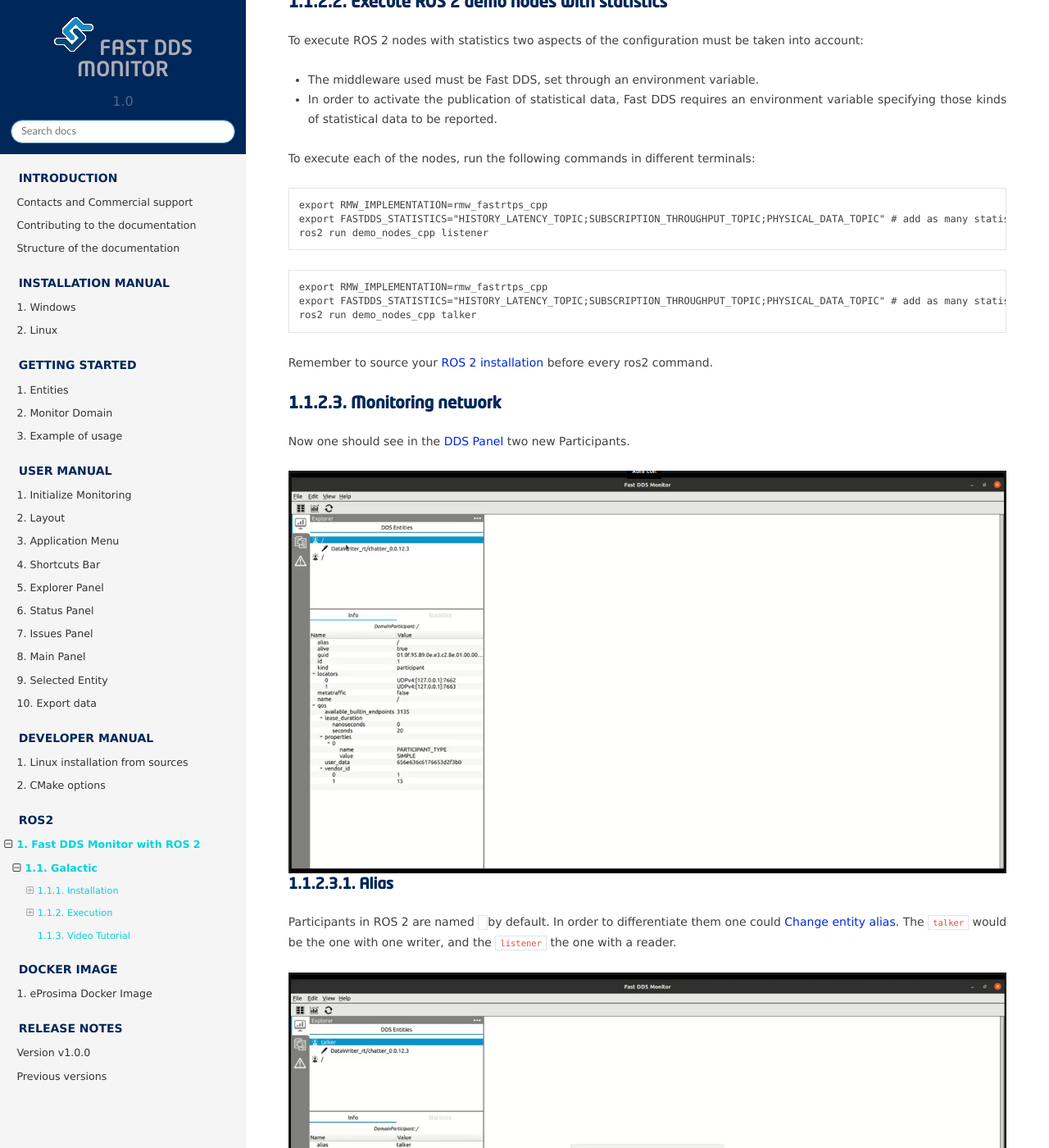
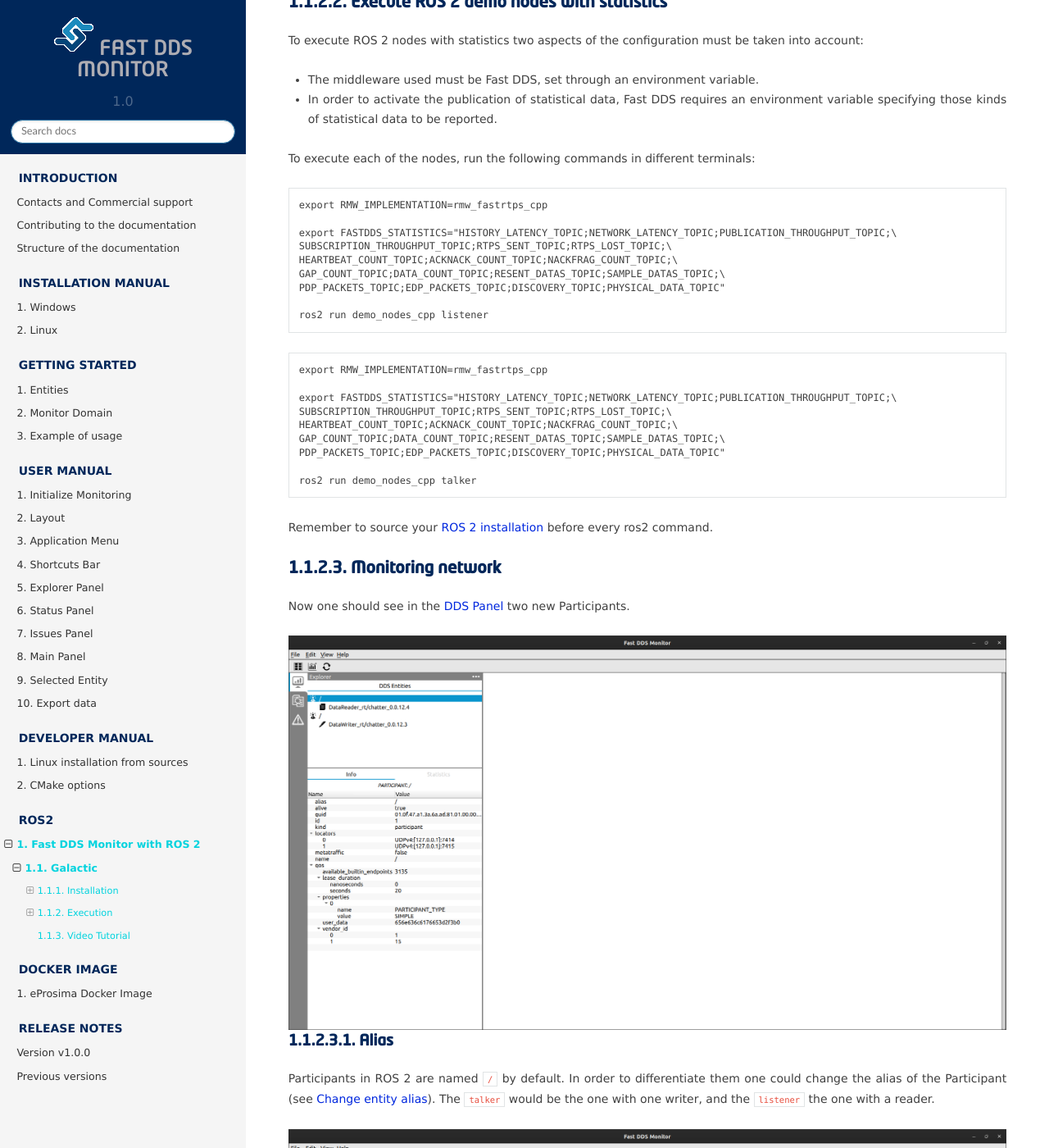
Before and after one commit to nguyenthang7215/DDS_Monitor, a Sphinx documentation site: the page built from docs/rst/ros/galactic/galactic.rst, in a window 1280 px wide and 1400 px high, scrolled down 1352 px. Shown: the whole window at 82% size. Built offline with Sphinx 7.4.7 and the Read the Docs theme 2.0.0, drawn with Linux system fonts in a browser that asks for light colours; some of the changed text lies outside the part shown.

```diff
--- a/docs/rst/ros/galactic/galactic.rst
+++ b/docs/rst/ros/galactic/galactic.rst
@@ -4,7 +4,7 @@
 Galactic
 ########
 
-This section shows how to install and deploy some ROS 2 galactic nodes in order to monitor them with Fast DDS Monitor.
+This section shows how to install and deploy some ROS 2 Galactic nodes in order to monitor them with Fast DDS Monitor.
 
 Installation
 ============
@@ -59,13 +59,25 @@ To execute each of the nodes, run the following commands in different terminals:
 .. code-block:: bash
 
     export RMW_IMPLEMENTATION=rmw_fastrtps_cpp
-    export FASTDDS_STATISTICS="HISTORY_LATENCY_TOPIC;SUBSCRIPTION_THROUGHPUT_TOPIC;PHYSICAL_DATA_TOPIC" # add as many statistics topics as wanted
+
+    export FASTDDS_STATISTICS="HISTORY_LATENCY_TOPIC;NETWORK_LATENCY_TOPIC;PUBLICATION_THROUGHPUT_TOPIC;\
+    SUBSCRIPTION_THROUGHPUT_TOPIC;RTPS_SENT_TOPIC;RTPS_LOST_TOPIC;\
+    HEARTBEAT_COUNT_TOPIC;ACKNACK_COUNT_TOPIC;NACKFRAG_COUNT_TOPIC;\
+    GAP_COUNT_TOPIC;DATA_COUNT_TOPIC;RESENT_DATAS_TOPIC;SAMPLE_DATAS_TOPIC;\
+    PDP_PACKETS_TOPIC;EDP_PACKETS_TOPIC;DISCOVERY_TOPIC;PHYSICAL_DATA_TOPIC"
+
     ros2 run demo_nodes_cpp listener
 
 .. code-block:: bash
 
     export RMW_IMPLEMENTATION=rmw_fastrtps_cpp
-    export FASTDDS_STATISTICS="HISTORY_LATENCY_TOPIC;SUBSCRIPTION_THROUGHPUT_TOPIC;PHYSICAL_DATA_TOPIC" # add as many statistics topics as wanted
+
+    export FASTDDS_STATISTICS="HISTORY_LATENCY_TOPIC;NETWORK_LATENCY_TOPIC;PUBLICATION_THROUGHPUT_TOPIC;\
+    SUBSCRIPTION_THROUGHPUT_TOPIC;RTPS_SENT_TOPIC;RTPS_LOST_TOPIC;\
+    HEARTBEAT_COUNT_TOPIC;ACKNACK_COUNT_TOPIC;NACKFRAG_COUNT_TOPIC;\
+    GAP_COUNT_TOPIC;DATA_COUNT_TOPIC;RESENT_DATAS_TOPIC;SAMPLE_DATAS_TOPIC;\
+    PDP_PACKETS_TOPIC;EDP_PACKETS_TOPIC;DISCOVERY_TOPIC;PHYSICAL_DATA_TOPIC"
+
     ros2 run demo_nodes_cpp talker
 
 Remember to source your `ROS 2 installation
@@ -83,8 +95,8 @@ Now one should see in the :ref:`dds_panel_layout` two new Participants.
 Alias
 ^^^^^
 
-Participants in ROS 2 are named :code:`\ ` by default.
-In order to differentiate them one could :ref:`change_alias`.
+Participants in ROS 2 are named :code:`/` by default.
+In order to differentiate them one could change the alias of the Participant (see :ref:`change_alias`).
 The :code:`talker` would be the one with one writer, and the :code:`listener` the one with a reader.
 
 .. figure:: /rst/figures/screenshots/galactic_tutorial/alias.png
@@ -113,15 +125,12 @@ Introspect metatraffic topics
 ^^^^^^^^^^^^^^^^^^^^^^^^^^^^^
 
 Fast DDS Monitor filters by default the topics used for sharing metatraffic and the endpoints related to them
-so the user can inspect its network easily.
+so the user can inspect their network easily.
 These topics are the ones that ROS 2 uses for discovery and configuration purposes, such as :code:`ros_discovery_info`,
 as well as those used by Fast DDS to report statistical data.
 
-.. todo:
-
-    Add link to metatraffic section and metatraffic show button
-
-In order to see these topics in the monitor, click :ref:`hide_show_metatraffic`.
+In order to see these topics in the monitor, click *View->Show Metatraffic* menu button
+(see :ref:`hide_show_metatraffic`).
 Now, these topics are shown in the logical panel, and also the Readers and Writers associated to them under their
 respective Participants.
 
```
Also changed, not shown: docs/rst/getting_started/tutorial.rst (+41 -13 lines), docs/rst/figures/screenshots/galactic_tutorial/alias.png, docs/rst/figures/screenshots/galactic_tutorial/metatraffic.png, docs/rst/figures/screenshots/galactic_tutorial/participants.png, docs/rst/figures/screenshots/galactic_tutorial/physical.png, docs/rst/figures/screenshots/galactic_tutorial/statistics.png.
